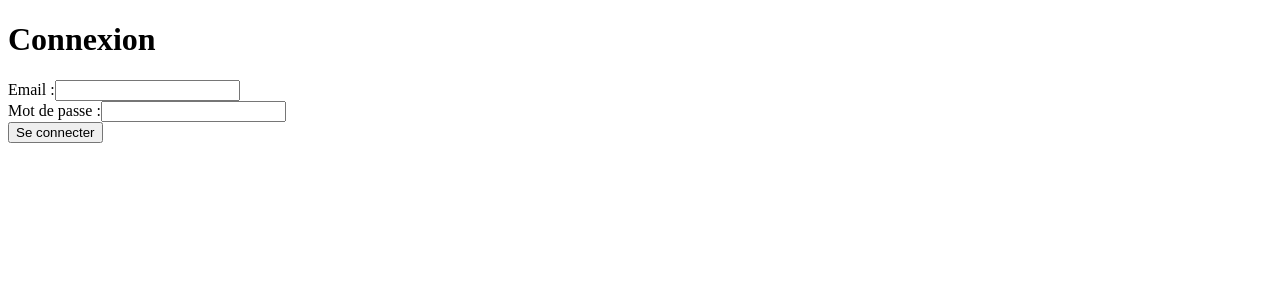
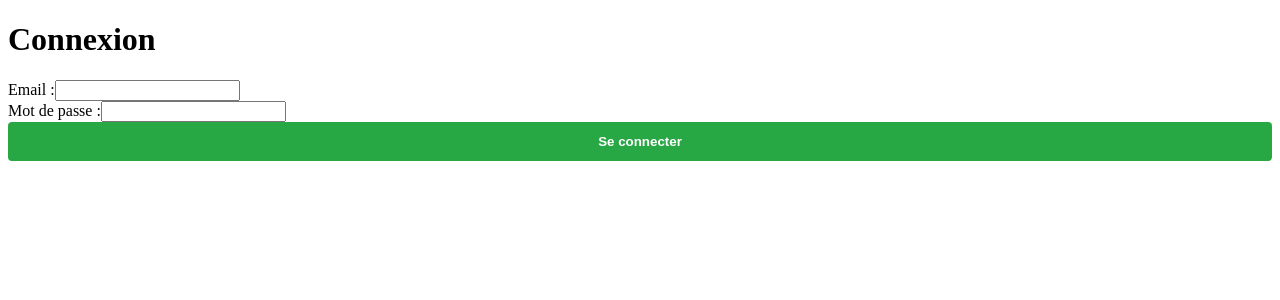
Before and after one commit to yvesnet9/crazee-burger, a React (Vite) app: page /login in a window 1280 px wide. Shown: the top 300 px of the page. Built offline with nearby package versions, Linux system fonts and the light colour scheme.

Commit message:
feat(F03): style LoginPage avec bouton vert (styled-components)

```diff
--- a/src/pages/LoginPage.jsx
+++ b/src/pages/LoginPage.jsx
@@ -1,4 +1,21 @@
 import { useState } from "react";
+import styled from "styled-components";
+
+// 🔹 Définition d’un bouton stylé avec styled-components
+const Button = styled.button`
+  width: 100%;
+  padding: 0.75rem;
+  background-color: #28a745; /* vert */
+  color: white;
+  border: none;
+  border-radius: 4px;
+  font-weight: bold;
+  cursor: pointer;
+
+  &:hover {
+    background-color: #1e7e34; /* vert plus foncé */
+  }
+`;
 
 function LoginPage() {
   const [email, setEmail] = useState("");
@@ -35,7 +52,8 @@ function LoginPage() {
           />
         </div>
 
-        <button type="submit">Se connecter</button>
+        {/* 🔹 Ici on utilise le bouton stylé */}
+        <Button type="submit">Se connecter</Button>
       </form>
     </div>
   );
```
